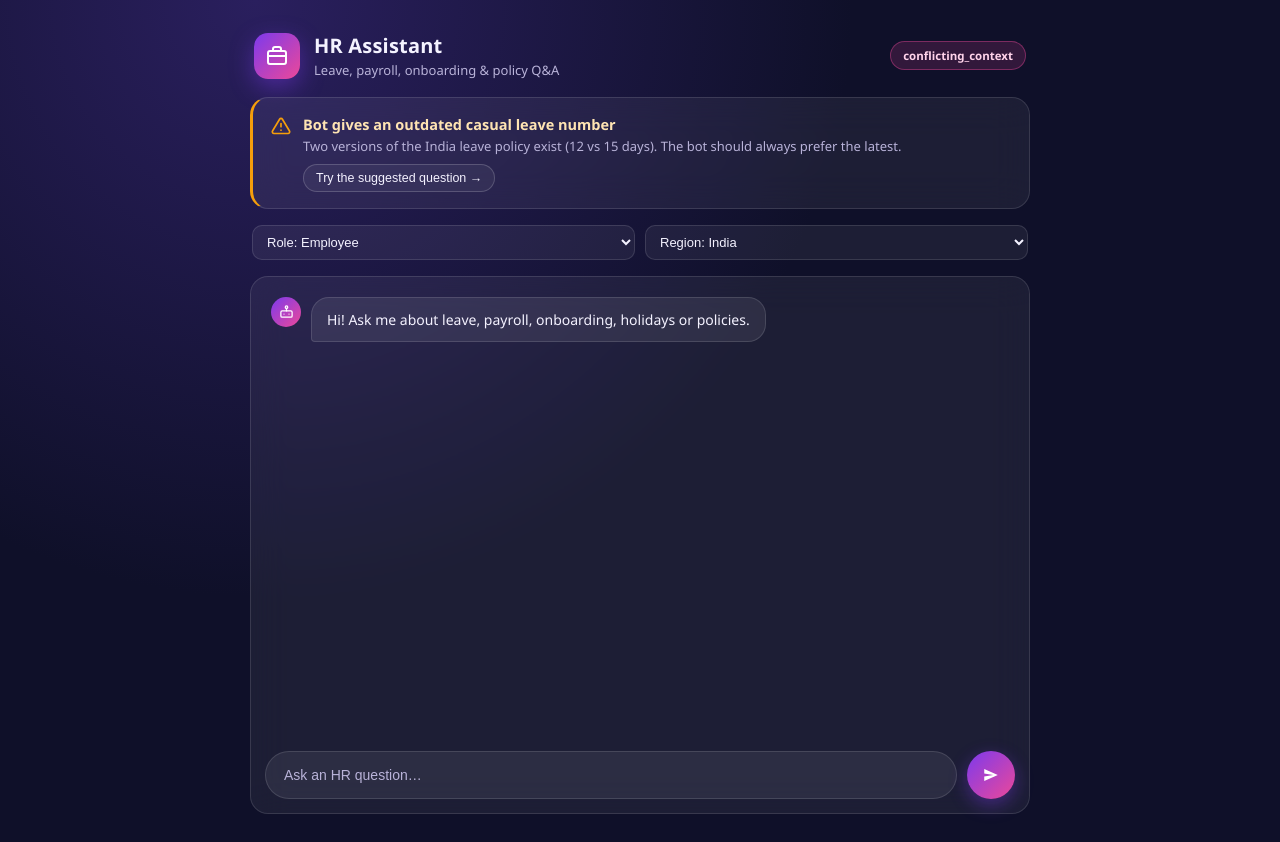
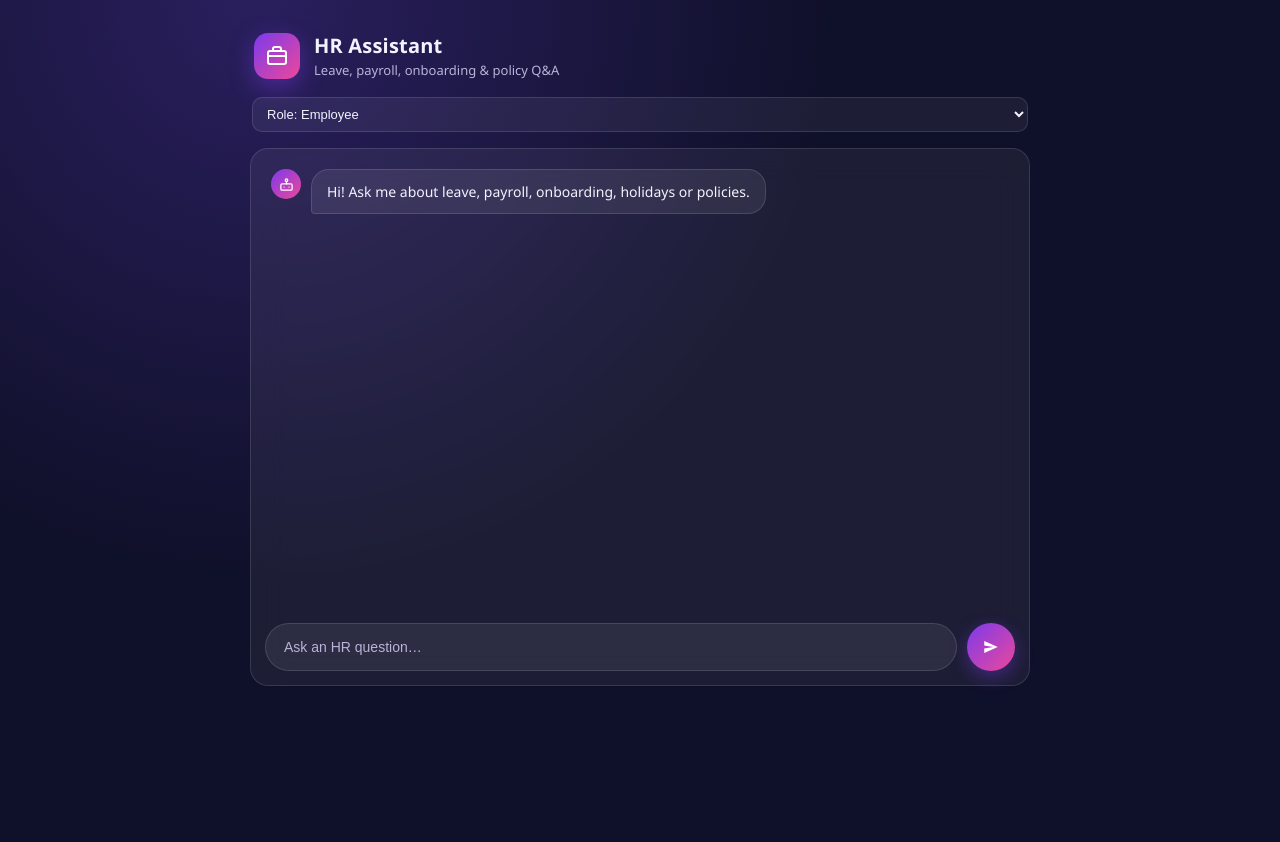
Before and after one commit to Jeganm91/HRChatBot, a Flask app: page / in a window 1280 px wide. After the commit the page ends 686 px from the top, so only its background shows below. Run offline with Flask 3, Linux system fonts and the light colour scheme.

Commit message:
Simplify chat UI and widen error handling
- Remove the issue banner (spoiler: showed the bug's exact codename
  and description before the candidate diagnosed anything)
- Remove the top-right bug_mode badge for the same reason
- Remove the Region selector -- no seeded bug branch actually reads
  the region parameter, only the internal "fixed" reference logic
  does, which candidates never interact with directly
- Keep the Role selector -- Step 6.8 (role_based_filtering) genuinely
  needs it to test as a Contractor
- Remove the Validate-answer button/flow from the chat UI
- Widen /api/chat's error handling to also cover assemble_context()
  (which calls the embeddings API), not just chat_complete() -- a
  failure there previously crashed into a raw Flask 500 HTML page
  instead of a clean JSON error message

Co-Authored-By: Claude Sonnet 5 <noreply@anthropic.com>

```diff
--- a/app.py
+++ b/app.py
@@ -320,11 +320,11 @@ def chat():
         return jsonify({"reply": "Please enter a question.", "sources": [], "bug_mode": config.CONTEXT_BUG_MODE, "session_id": session_id})
 
     history = _SESSIONS[session_id]
-    system_prompt, context_text, effective_history = assemble_context(
-        query=message, user_role=user_role, region=region, history=history
-    )
-    full_prompt = f"{system_prompt}\n\n--- CONTEXT ---\n{context_text}"
     try:
+        system_prompt, context_text, effective_history = assemble_context(
+            query=message, user_role=user_role, region=region, history=history
+        )
+        full_prompt = f"{system_prompt}\n\n--- CONTEXT ---\n{context_text}"
         reply = chat_complete(full_prompt, message, effective_history)
     except Exception as e:
         return jsonify({
--- a/templates/index.html
+++ b/templates/index.html
@@ -78,24 +78,6 @@
     color: var(--text-dim);
   }
 
-  .badge-row {
-    margin-left: auto;
-    display: flex;
-    align-items: center;
-    gap: 8px;
-  }
-
-  .mode-badge {
-    font-size: 11.5px;
-    padding: 6px 12px;
-    border-radius: 999px;
-    background: rgba(236, 72, 153, 0.16);
-    border: 1px solid rgba(236, 72, 153, 0.4);
-    color: #ffd3ea;
-    font-weight: 600;
-    white-space: nowrap;
-  }
-
   .card {
     background: var(--card-bg);
     border: 1px solid var(--card-border);
@@ -103,49 +85,6 @@
     backdrop-filter: blur(18px);
     -webkit-backdrop-filter: blur(18px);
   }
-
-  .issue-card {
-    padding: 16px 18px;
-    display: flex;
-    gap: 12px;
-    align-items: flex-start;
-    border-left: 3px solid #f59e0b;
-    animation: fadeIn 0.4s ease;
-  }
-
-  .issue-card .icon {
-    font-size: 20px;
-    line-height: 1;
-    margin-top: 2px;
-  }
-
-  .issue-card .body { flex: 1; min-width: 0; }
-
-  .issue-card .title {
-    font-weight: 700;
-    font-size: 14.5px;
-    margin-bottom: 3px;
-    color: #ffe4b3;
-  }
-
-  .issue-card .desc {
-    font-size: 13px;
-    color: var(--text-dim);
-    line-height: 1.45;
-    margin-bottom: 8px;
-  }
-
-  .issue-card .try-btn {
-    font-size: 12.5px;
-    padding: 6px 12px;
-    border-radius: 999px;
-    border: 1px solid rgba(255,255,255,0.18);
-    background: rgba(255,255,255,0.05);
-    color: var(--text-main);
-    cursor: pointer;
-    transition: background 0.15s ease;
-  }
-  .issue-card .try-btn:hover { background: rgba(255,255,255,0.14); }
 
   .controls-row {
     display: flex;
@@ -347,22 +249,6 @@
         <h1>HR Assistant</h1>
         <p>Leave, payroll, onboarding &amp; policy Q&amp;A</p>
       </div>
-      <div class="badge-row">
-        <span class="mode-badge" id="modeBadge">loading…</span>
-      </div>
-    </div>
-
-    <div class="card issue-card" id="issueCard">
-      <div class="icon">
-        <svg viewBox="0 0 24 24" width="20" height="20" fill="none" stroke="#f59e0b" stroke-width="2" stroke-linecap="round" stroke-linejoin="round">
-          <path d="M10.29 3.86 1.82 18a2 2 0 0 0 1.71 3h16.94a2 2 0 0 0 1.71-3L13.71 3.86a2 2 0 0 0-3.42 0Z"/><line x1="12" y1="9" x2="12" y2="13"/><line x1="12" y1="17" x2="12.01" y2="17"/>
-        </svg>
-      </div>
-      <div class="body">
-        <div class="title" id="issueTitle">Loading current issue…</div>
-        <div class="desc" id="issueDesc"></div>
-        <button class="try-btn" id="tryBtn">Try the suggested question →</button>
-      </div>
     </div>
 
     <div class="controls-row">
@@ -370,11 +256,6 @@
         <option value="Employee">Role: Employee</option>
         <option value="Contractor">Role: Contractor</option>
         <option value="Manager">Role: Manager</option>
-      </select>
-      <select id="regionSelect">
-        <option value="India">Region: India</option>
-        <option value="US">Region: US</option>
-        <option value="UAE">Region: UAE</option>
       </select>
     </div>
 
@@ -400,13 +281,11 @@
 
 <script>
 let sessionId = null;
-let lastBotReply = "";
 
 const chatWindow = document.getElementById("chatWindow");
 const messageInput = document.getElementById("messageInput");
 const sendBtn = document.getElementById("sendBtn");
 const roleSelect = document.getElementById("roleSelect");
-const regionSelect = document.getElementById("regionSelect");
 
 const ICON_BOT = `<svg viewBox="0 0 24 24" width="15" height="15" fill="none" stroke="white" stroke-width="2" stroke-linecap="round" stroke-linejoin="round"><rect x="3" y="11" width="18" height="10" rx="2"/><circle cx="12" cy="5" r="2"/><path d="M12 7v4"/><line x1="8" y1="16" x2="8" y2="16"/><line x1="16" y1="16" x2="16" y2="16"/></svg>`;
 const ICON_USER = `<svg viewBox="0 0 24 24" width="15" height="15" fill="none" stroke="white" stroke-width="2" stroke-linecap="round" stroke-linejoin="round"><circle cx="12" cy="8" r="4"/><path d="M4 20c0-4 3.5-6 8-6s8 2 8 6"/></svg>`;
@@ -449,42 +328,10 @@ function addBotMessage(text, sources) {
     <div class="bubble">
       <div class="reply-text"></div>
       ${sourcesHtml}
-      <div class="validate-row">
-        <button class="validate-btn">Validate answer</button>
-        <span class="verdict-slot"></span>
-      </div>
     </div>`;
   row.querySelector(".reply-text").textContent = text;
-  row.querySelector(".validate-btn").addEventListener("click", (e) => validateReply(text, e.target));
   chatWindow.appendChild(row);
   scrollToBottom();
-}
-
-async function validateReply(replyText, btn) {
-  btn.disabled = true;
-  btn.textContent = "Checking…";
-  try {
-    const res = await fetch("/api/validate", {
-      method: "POST",
-      headers: { "Content-Type": "application/json" },
-      body: JSON.stringify({ last_bot_reply: replyText }),
-    });
-    const data = await res.json();
-    const slot = btn.parentElement.querySelector(".verdict-slot");
-    const verdict = document.createElement("span");
-    verdict.className = "verdict " + (data.passed ? "pass" : "fail");
-    verdict.textContent = data.passed ? "✓ PASS" : "✗ FAIL";
-    slot.replaceWith(verdict);
-    if (!data.passed) {
-      const reason = document.createElement("div");
-      reason.className = "verdict-reason";
-      reason.textContent = data.reason;
-      btn.parentElement.parentElement.appendChild(reason);
-    }
-    btn.remove();
-  } catch (err) {
-    btn.textContent = "Error";
-  }
 }
 
 async function sendMessage(text) {
@@ -500,7 +347,6 @@ async function sendMessage(text) {
       body: JSON.stringify({
         message: text,
         user_role: roleSelect.value,
-        region: regionSelect.value,
         session_id: sessionId,
       }),
     });
@@ -520,21 +366,6 @@ sendBtn.addEventListener("click", () => sendMessage(messageInput.value));
 messageInput.addEventListener("keydown", (e) => {
   if (e.key === "Enter") sendMessage(messageInput.value);
 });
-
-async function loadIssue() {
-  try {
-    const res = await fetch("/api/issue");
-    const data = await res.json();
-    document.getElementById("modeBadge").textContent = data.bug_mode;
-    document.getElementById("issueTitle").textContent = data.title;
-    document.getElementById("issueDesc").textContent = data.description;
-    document.getElementById("tryBtn").onclick = () => sendMessage(data.suggested_query);
-  } catch (err) {
-    document.getElementById("issueTitle").textContent = "Could not load issue.";
-  }
-}
-
-loadIssue();
 </script>
 </body>
 </html>
```
Also changed, not shown: other parts of templates/index.html (+0 -37 lines).
